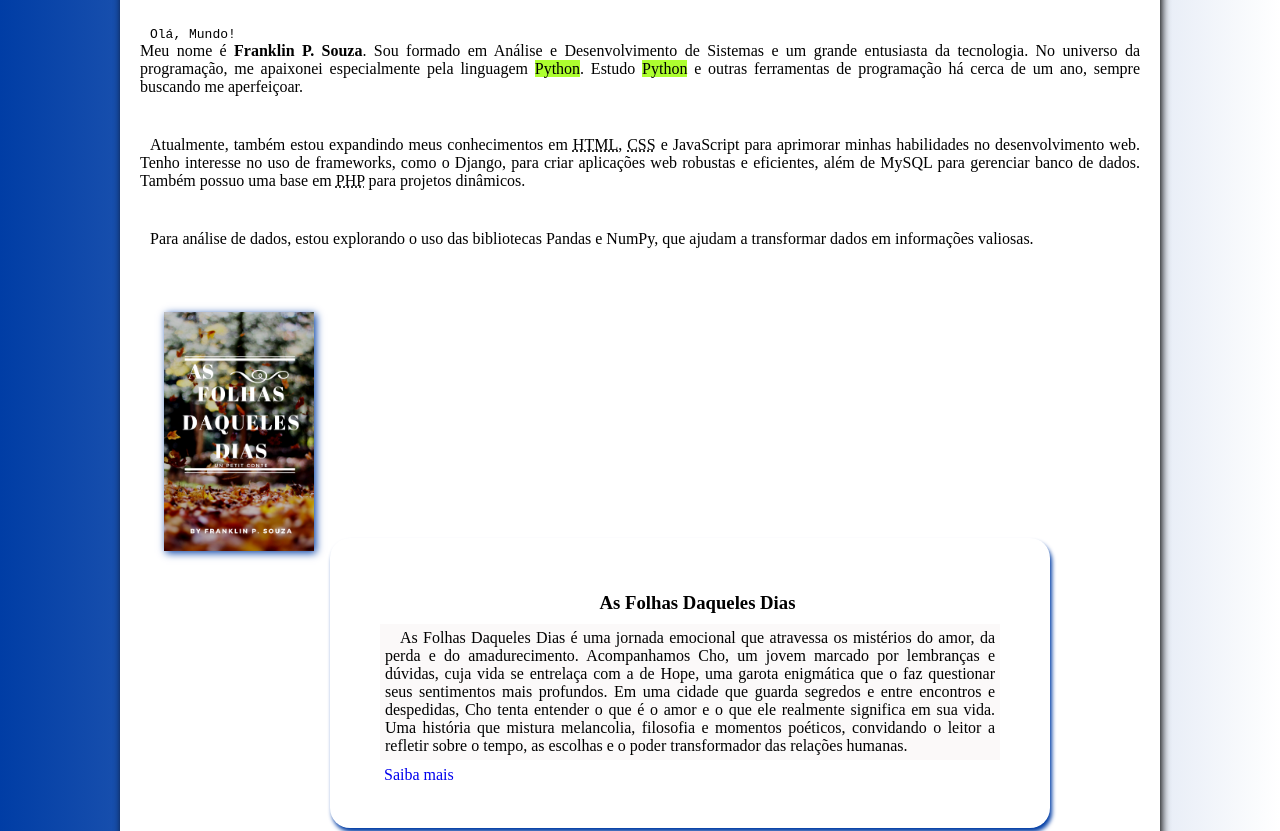
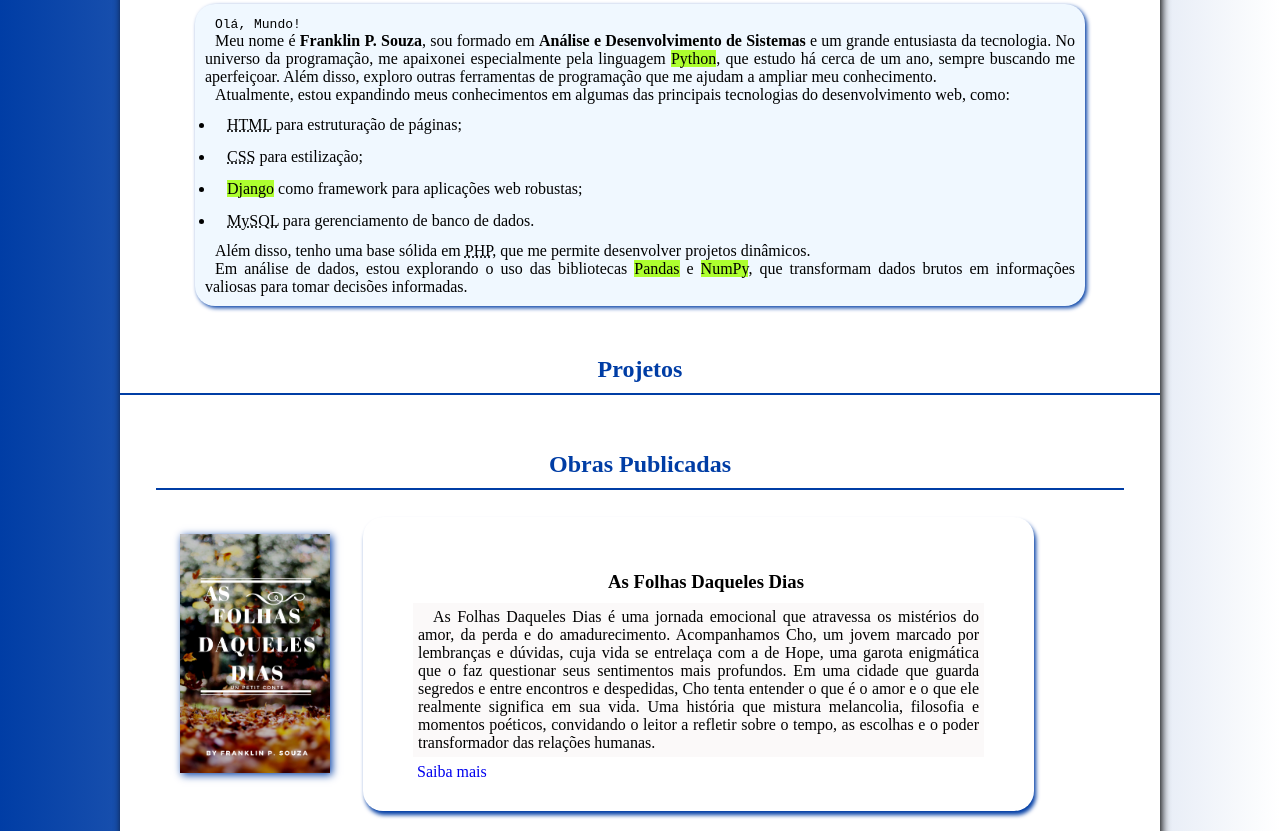
Before and after one commit to KymDev/Portifolio, a plain HTML site: page index.html in a window 1280 px wide. Shown: the part 440-1271 px from the top of the page. Drawn offline with Linux system fonts and the light colour scheme.

Commit message:
10/12 manha

```diff
--- a/index.html
+++ b/index.html
@@ -5,38 +5,53 @@
     <meta name="viewport" content="width=device-width, initial-scale=1.0">
     <meta name="description" content="Página pessoal de Franklin P. Souza, desenvolvedor e entusiasta de tecnologia. Descubra seus projetos e livros publicados.">
 
-    <title>Apresentação</title>
+    <title>Portifólio</title>
     <link rel="stylesheet" href="style.css">
-
+    <link rel="shortcut icon" href="Gitperfil-icon200.png" type="image/x-icon">
 </head>
 <body>
     <main>
         <section>
-            <link rel="shortcut icon" href="Gitperfil-icon200.png" type="image/x-icon">
-            <h1>Minhas Redes sociais</h1>
+
+            <h1>Portifólio</h1>
             <h2>Quem sou eu?</h2>
             <div class="perfil">
                 <img src="img/fotokim.png" alt="foto de perfil150">
             </div>
-            <article>
-                <p><code>Olá, Mundo!</code><br>
-                    Meu nome é <strong>Franklin P. Souza</strong>. Sou formado em Análise e Desenvolvimento de Sistemas e um grande entusiasta da tecnologia. No universo da programação, me apaixonei especialmente pela linguagem <mark>Python</mark>. Estudo <mark>Python</mark> e outras ferramentas de programação há cerca de um ano, sempre buscando me aperfeiçoar.</p>
+            <article class="sobre">
+                <p><code>Olá, Mundo!</code>
+                <p>Meu nome é <strong>Franklin P. Souza</strong>, sou formado em <strong>Análise e Desenvolvimento de Sistemas</strong> e um grande entusiasta da tecnologia. No universo da programação, me apaixonei especialmente pela linguagem <mark>Python</mark>, que estudo há cerca de um ano, sempre buscando me aperfeiçoar. Além disso, exploro outras ferramentas de programação que me ajudam a ampliar meu conhecimento.</p>
+
+                <p>Atualmente, estou expandindo meus conhecimentos em algumas das principais tecnologias do desenvolvimento web, como:</p>
+                <ul>
+                    <li><abbr title="HyperText Markup Language">HTML</abbr> para estruturação de páginas;</li>
+                    <li><abbr title="Cascading Style Sheets">CSS</abbr> para estilização;</li>
+                    <li><mark>Django</mark> como framework para aplicações web robustas;</li>
+                    <li><abbr title="sistema de gerenciamento de banco de dados ">MySQL</abbr> para gerenciamento de banco de dados.</li>
+                </ul>
+
+                <p>Além disso, tenho uma base sólida em <abbr title="Hypertext Preprocessor">PHP</abbr>, que me permite desenvolver projetos dinâmicos.</p>
+
+                <p>Em análise de dados, estou explorando o uso das bibliotecas <mark>Pandas</mark> e <mark>NumPy</mark>, que transformam dados brutos em informações valiosas para tomar decisões informadas.</p>
             </article>
 
-                <article>
-                    <p>Atualmente, também estou expandindo meus conhecimentos em <abbr title="HyperText Markup Language">HTML</abbr>, <abbr title="Cascading Style Sheets">CSS</abbr> e JavaScript para aprimorar minhas habilidades no desenvolvimento web. Tenho interesse no uso de frameworks, como o Django, para criar aplicações web robustas e eficientes, além de MySQL para gerenciar banco de dados. Também possuo uma base em <abbr title="Hypertext Preprocessor">PHP</abbr> para projetos dinâmicos.</p>
-                </article>
+        </section>
+        <section class="project">
+            <h2>Projetos</h2>
+            <div class="cardpy">
 
-                <article>
-                    <p>Para análise de dados, estou explorando o uso das bibliotecas Pandas e NumPy, que ajudam a transformar dados em informações valiosas.</p>
-                </article>
+            </div>
+            <div class="htmlcss">
+
+            </div>
         </section>
         <section class="booksec">
             <div class="bookcard">
+                <h2>Obras Publicadas</h2>
                 <img src="capalivro/AS folhas daqueles dias.png" alt="Capa do livro as folhas daqueles dias">
                 <div class="bookinfo">
                     <h3>As Folhas Daqueles Dias</h3>
-                    <p>
+                    <p class="booktext">
                         As Folhas Daqueles Dias é uma jornada emocional que atravessa os mistérios do amor, da perda e do amadurecimento. Acompanhamos Cho, um jovem marcado por lembranças e dúvidas, cuja vida se entrelaça com a de Hope, uma garota enigmática que o faz questionar seus sentimentos mais profundos. Em uma cidade que guarda segredos e entre encontros e despedidas, Cho tenta entender o que é o amor e o que ele realmente significa em sua vida. Uma história que mistura melancolia, filosofia e momentos poéticos, convidando o leitor a refletir sobre o tempo, as escolhas e o poder transformador das relações humanas.
                     </p>
                     <a href="https://www.amazon.com/dp/1700255878" target="_blank">Saiba mais</a>
@@ -46,7 +61,7 @@
                 <img src="capalivro/republica soberana do brasil.png" alt="Capa do Livro Republica Soberana">
                 <div class="bookinfo">
                     <h3>Republica Soberana do Brasil</h3>
-                    <p>
+                    <p class="booktext">
                         Vivemos em uma era onde a tecnologia redefine os limites da nossa existência. Fronteiras antes intransponíveis são dissolvidas pela digitalização, e novos conceitos de soberania e cidadania emergem nesse cenário. A "República Soberana do Brasil" é uma resposta a esse novo mundo, uma nação criada para existir no ambiente digital, onde a liberdade de expressão e o direito à informação são protegidos acima de tudo.
                     </p>
                     <a href="https://www.amazon.com/dp/650113532X" target="_blank">Saiba mais</a>
--- a/style.css
+++ b/style.css
@@ -10,6 +10,18 @@
 }
 body{
     background-image: linear-gradient(to right,var(--cor1),var(--cor2));
+}
+.sobre{
+    background-color: aliceblue;
+    margin: 0px 75px 50px;
+    padding: 10px;
+    text-align: justify;
+    box-shadow: 2px 2px 4px var(--cor1);
+    border-radius: 20px;
+}
+.sobre ul li{
+    padding: 2px;
+    margin: 10px;
 }
 mark{
     background-color: greenyellow;
@@ -48,7 +60,7 @@ main article{
     transition: 0.5s;
 }
 .booksec{
-    padding: 20px;
+    padding: 36px;
     margin: auto;
     text-align: center;
 }
@@ -76,20 +88,20 @@ main article{
 }
 
 .bookinfo{
-
+    position: inherit;
     background-color: white;
-    padding: 44px;
+    padding: 44px 44px 30px 44px ;
     box-shadow: 2px 4px 4px var(--cor1);
     border-radius: 20px;
     text-align: justify;
-    margin: 250px 90px 190px 190px;
+    margin: 27px 90px 62px 207px;
     text-indent: 15px;
 }
 .bookinfo h3{
     text-align: center;
     margin: 10px;
 }
-.bookinfo p {
+.booktext{
     background-color:rgba(248, 245, 245, 0.589) ;
     padding: 5px;
     margin: 6px;
```
